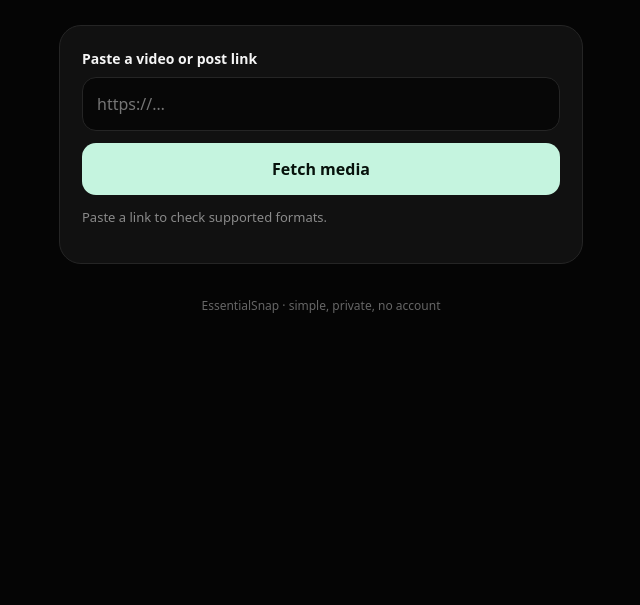
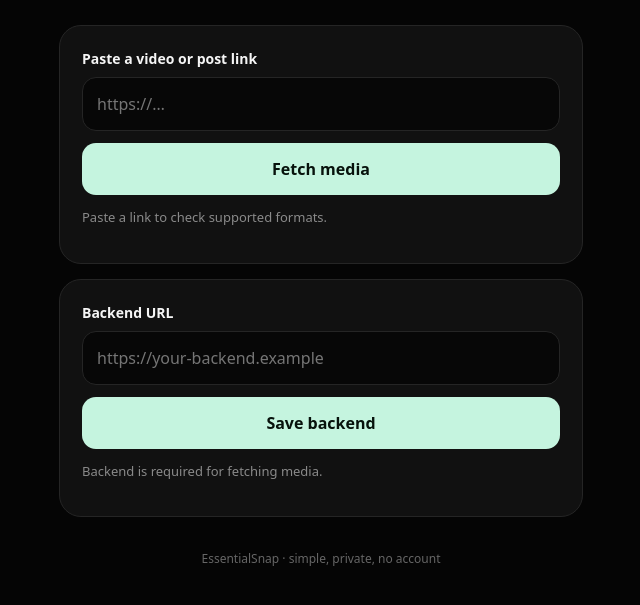
Before and after one commit to 4ksh2574/EssentialSnap, a plain HTML site: page index.html in a window 1280 px wide. Shown: the part 97-702 px from the top of the page, without its empty margins (319-959 px from the left). Drawn offline with Linux system fonts and the light colour scheme.

Commit message:
Add backend URL configuration to UI

```diff
--- a/index.html
+++ b/index.html
@@ -1 +1 @@
-<!doctype html><html lang="en"><head><meta charset="utf-8"><meta name="viewport" content="width=device-width,initial-scale=1"><meta name="theme-color" content="#050505"><title>EssentialSnap</title><link rel="stylesheet" href="./style.css"></head><body><main class="app"><header><div class="mark">↓</div><div><h1>EssentialSnap</h1><p>Save media you have permission to download.</p></div></header><section class="card"><label for="link">Paste a video or post link</label><input id="link" type="url" placeholder="https://…" autocomplete="off"><button id="inspect">Fetch media</button><p id="status" role="status">Paste a link to check supported formats.</p></section><section id="result" class="card hidden"><div id="info"><h2 id="title"></h2><p id="meta"></p></div><label for="quality">Quality / format</label><select id="quality"></select><button id="download">Download</button><p id="dlstatus" role="status"></p></section><footer>EssentialSnap · simple, private, no account</footer></main><script src="./app.js"></script></body></html>
+<!doctype html><html lang="en"><head><meta charset="utf-8"><meta name="viewport" content="width=device-width,initial-scale=1"><meta name="theme-color" content="#050505"><title>EssentialSnap</title><link rel="stylesheet" href="./style.css"></head><body><main class="app"><header><div class="mark">↓</div><div><h1>EssentialSnap</h1><p>Save media you have permission to download.</p></div></header><section class="card"><label for="link">Paste a video or post link</label><input id="link" type="url" placeholder="https://…" autocomplete="off"><button id="inspect">Fetch media</button><p id="status" role="status">Paste a link to check supported formats.</p></section><section id="result" class="card hidden"><div id="info"><h2 id="title"></h2><p id="meta"></p></div><label for="quality">Quality / format</label><select id="quality"></select><button id="download">Download</button><p id="dlstatus" role="status"></p></section><section class="card"><label for="backend">Backend URL</label><input id="backend" type="url" placeholder="https://your-backend.example"><button id="saveBackend" class="secondary">Save backend</button><p id="backendStatus">Backend is required for fetching media.</p></section><footer>EssentialSnap · simple, private, no account</footer></main><script src="./app.js"></script></body></html>
```
